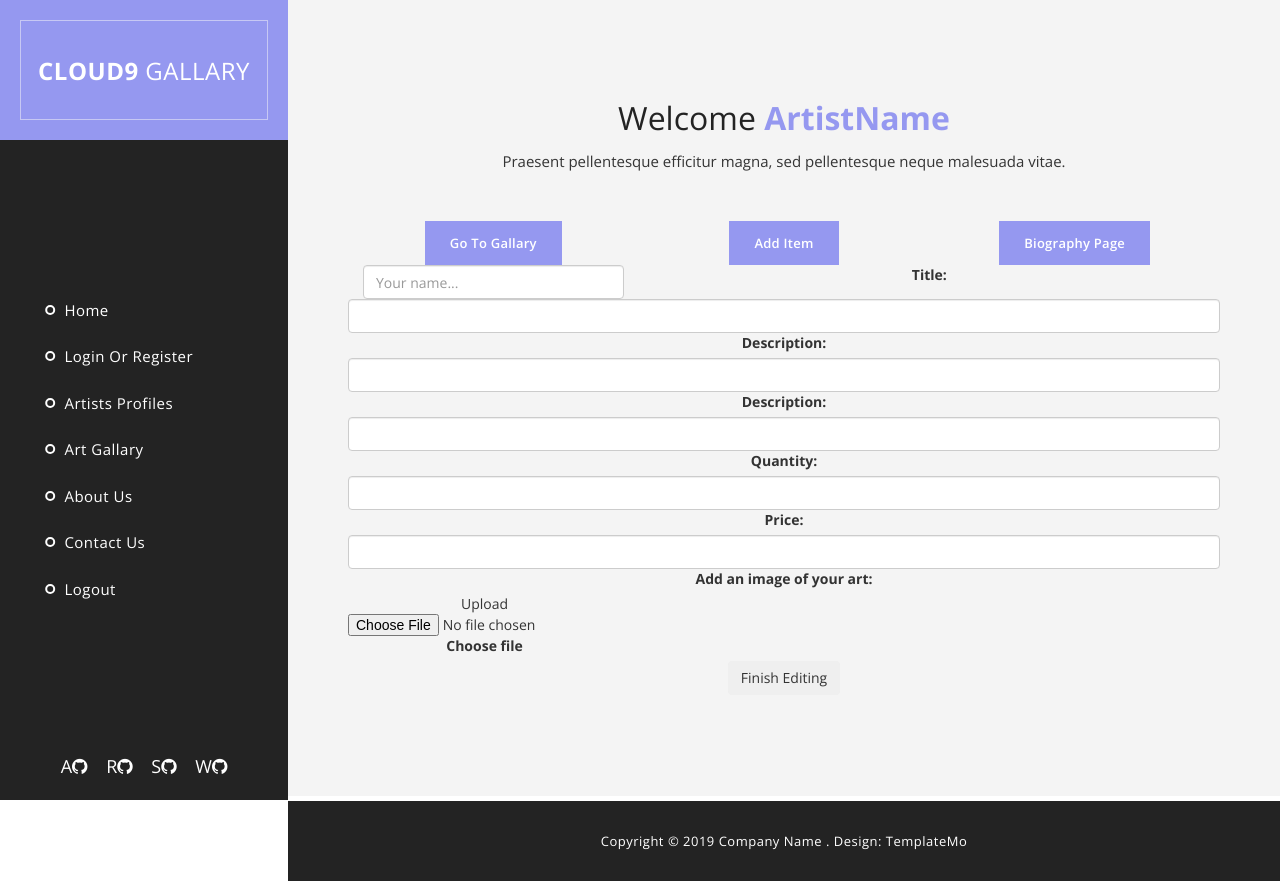
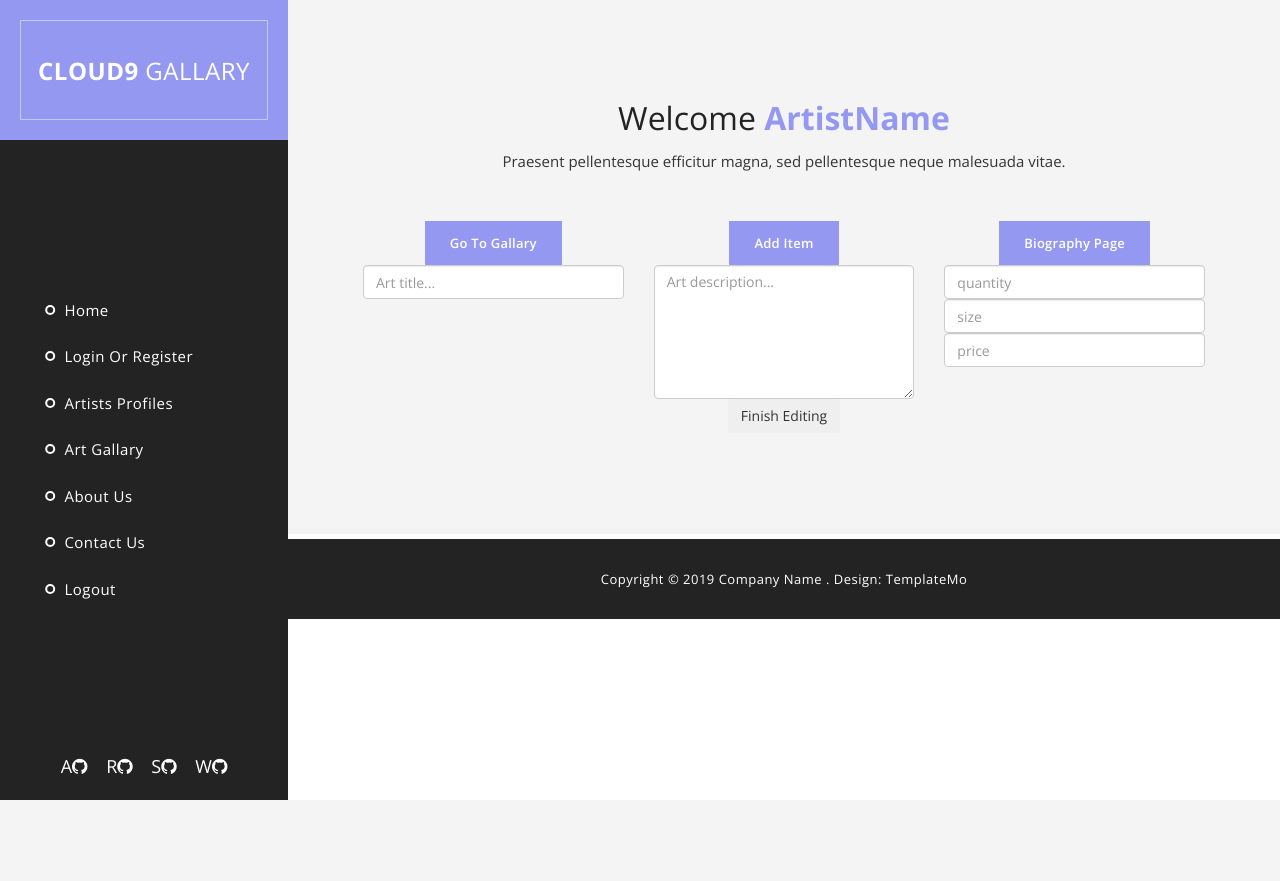
Before and after one commit to AlmotairiW/djangoProject, a Django app: template art_proj/art_app/templates/edit_item_1.html in a window 1280 px wide. After the commit the page ends 800 px from the top, so only its background shows below. Run offline with Django 3.2, Linux system fonts and the light colour scheme; the template is opened without the code that fills it, so the values that code supplies are empty; some libraries are stand-ins or nearby versions; grey boxes are pictures that could not be loaded.

Commit message:
updated 4:20

```diff
--- a/art_proj/art_app/templates/edit_item_1.html
+++ b/art_proj/art_app/templates/edit_item_1.html
@@ -7,12 +7,14 @@
 
         <meta name="viewport" content="width=device-width, initial-scale=1">
 
-        <link rel="stylesheet" href="css/bootstrap.min.css">
-        <link rel="stylesheet" href="css/bootstrap-theme.min.css">
-        <link rel="stylesheet" href="css/fontAwesome.css">
-        <link rel="stylesheet" href="css/light-box.css">
-        <link rel="stylesheet" href="css/owl-carousel.css">
-        <link rel="stylesheet" href="css/templatemo-style.css">
+        {%load static%}
+
+        <link rel='stylesheet' href="{% static 'css/bootstrap.min.css' %}">
+        <link rel='stylesheet' href="{% static 'css/bootstrap-theme.min.css' %}">
+        <link rel='stylesheet' href="{% static 'css/fontAwesome.css' %}">
+        <link rel='stylesheet' href="{% static 'css/light-box.css' %}">
+        <link rel='stylesheet' href="{% static 'css/owl-carousel.css' %}">
+        <link rel='stylesheet' href="{% static 'css/templatemo-style.css' %}">
 
         <link href="https://fonts.googleapis.com/css?family=Open+Sans:300,400,600,700,800" rel="stylesheet">
 
@@ -129,38 +131,28 @@
                                     {% csrf_token %}
                                     <div class="col-md-4">
                                         <fieldset>
-                                            <input name="name" type="text" class="form-control" id="name" placeholder="Your name..." required="">
+                                            <input name="title" type="text" class="form-control" id="title" placeholder="Art title..." required="">
                                         </fieldset>
                                     </div>
-                                    <div class="mb-3">
-                                        <label for="title" class="form-label">Title:</label>
-                                        <input type="text" id="lname" name="lname" class="form-control">
+                                    <div class="col-md-4">
+                                        <fieldset>
+                                            <textarea name="Description" rows="6" class="form-control" id="description" placeholder="Art description..." required=""></textarea>
+                                        </fieldset>
                                     </div>
-                                    <div class="mb-3">
-                                        <label for="desc" class="form-label">Description:</label>
-                                        <input type="text" id="desc" name="desc" class="form-control">
+                                    <div class="col-md-4">
+                                        <fieldset>
+                                            <input name="quantity" type="number" class="form-control" id="quantity" placeholder="quantity" required="">
+                                        </fieldset>
                                     </div>
-                                    <div class="mb-3">
-                                        <label for="desc" class="form-label">Description:</label>
-                                        <input type="text" id="desc" name="desc" class="form-control">
+                                    <div class="col-md-4">
+                                        <fieldset>
+                                            <input name="size" type="text" class="form-control" id="size" placeholder="size" required="">
+                                        </fieldset>
                                     </div>
-                                    <div class="mb-3">
-                                        <label for="quant" class="form-label">Quantity:</label>
-                                        <input type="text" id="quant" name="quant" class="form-control">
-                                    </div>
-                                    <div class="mb-3">
-                                        <label for="price" class="form-label">Price:</label>
-                                        <input type="text" id="price" name="price" class="form-control">
-                                    </div>
-                                    <label for="img" class="form-label"> Add an image of your art:</label>
-                                    <div class="input-group mb-3">
-                                        <div class="input-group-prepend">
-                                            <span class="input-group-text">Upload</span>
-                                        </div>
-                                        <div class="custom-file">
-                                            <input type="file" class="custom-file-input" id="img">
-                                            <label class="custom-file-label" for="img">Choose file</label>
-                                        </div>
+                                    <div class="col-md-4">
+                                        <fieldset>
+                                            <input name="price" type="number" class="form-control" id="price" max="8" placeholder="price" required="">
+                                        </fieldset>
                                     </div>
                                     <row>
                                         <div class="col-md-12">
@@ -189,10 +181,11 @@
     <script src="https://ajax.googleapis.com/ajax/libs/jquery/1.11.2/jquery.min.js"></script>
     <script>window.jQuery || document.write('<script src="js/vendor/jquery-1.11.2.min.js"><\/script>')</script>
 
-    <script src="js/vendor/bootstrap.min.js"></script>
+    <script src="{% static 'js/vendor/bootstrap.min.js'%}"></script>
 
-    <script src="js/plugins.js"></script>
-    <script src="js/main.js"></script>
+    <script src="{% static 'js/plugins.js'%}"></script>
+    <script src="{%static 'js/main.js'%}"></script>
+
 
     <script>
         // Hide Header on on scroll down
```
